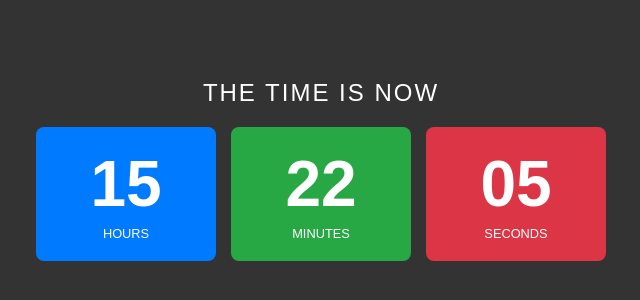
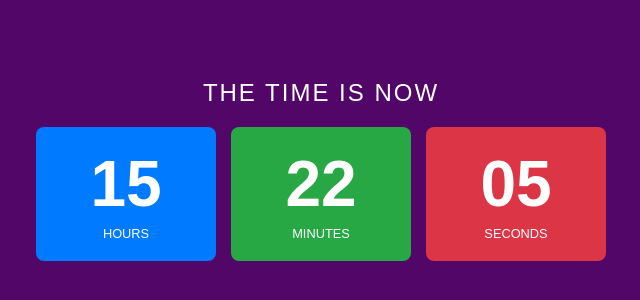
Before and after one commit to shitalkamale05g/digital-clock, a plain HTML site: page index.html in a window 1280 px wide. Shown: the part 230-530 px from the top of the page, without its empty margins (319-959 px from the left). Drawn offline with Linux system fonts and the light colour scheme.

Commit message:
background color changed from black to purple

```diff
--- a/style.css
+++ b/style.css
@@ -1,5 +1,5 @@
 body {
-    background-color: #333;
+    background-color: #510668;
     display: flex;
     justify-content: center;
     align-items: center;
```
Also changed, not shown: 1 other file.
